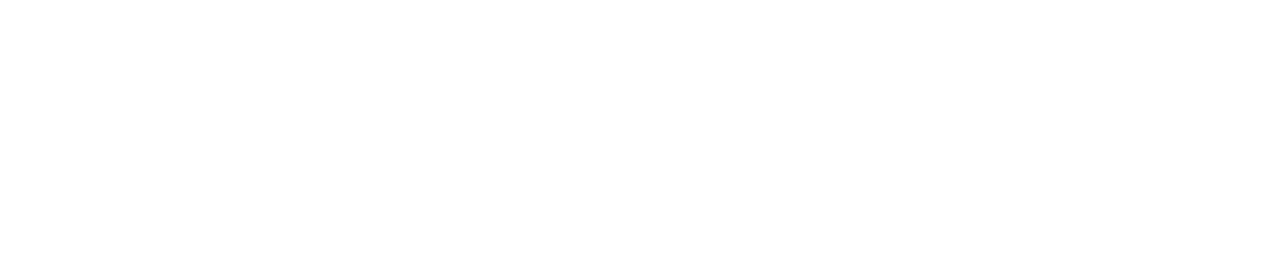
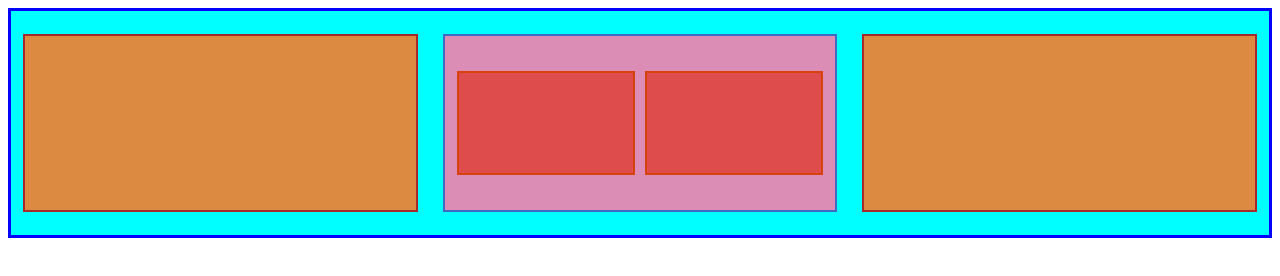
Before and after one commit to yatinsharma7/git_test, a plain HTML site: page index.html in a window 1280 px wide. Drawn offline with Linux system fonts and the light colour scheme.

Commit message:
index html work and flex css

```diff
--- a/index.html
+++ b/index.html
@@ -4,8 +4,18 @@
     <meta charset="UTF-8">
     <meta name="viewport" content="width=device-width, initial-scale=1.0">
     <title>Test Document</title>
+    <link rel="stylesheet" href="stylesheet.css">
 </head>
 <body>
 
+<div class="flex-container">
+    <div class="item"></div>
+    <div class="item two">
+        <div class="two-sub"></div>
+        <div class="two-sub"></div>
+    </div>
+    <div class="item"></div>
+</div>
+
 </body>
 </html>
--- /dev/null
+++ b/stylesheet.css
@@ -0,0 +1,40 @@
+.flex-container {
+    display: flex;
+    background-color: aqua;
+    border: 3px solid blue;
+    padding: 12px;
+    height: 200px;
+    justify-content: center;
+    align-items: center;
+    gap: 25px;
+
+}
+
+
+
+.item {
+    background: rgb(220, 138, 66);
+    border: 2px solid brown;
+    height: 150px;
+    width: 100px;
+    padding: 12px;
+    flex: 1;
+}
+
+.two {
+    background: rgb(219, 141, 181) ;
+    border: 2px solid rgb(64, 105, 195);
+    display: flex;
+    gap: 10px;
+    padding: 12px;
+    align-items: center;
+}
+
+.two-sub {
+    background: rgb(223, 76, 76);
+    border: 2px solid rgb(216, 65, 11);
+    height: 100px;
+    width: 30px;
+    flex: 1;
+
+}
```
